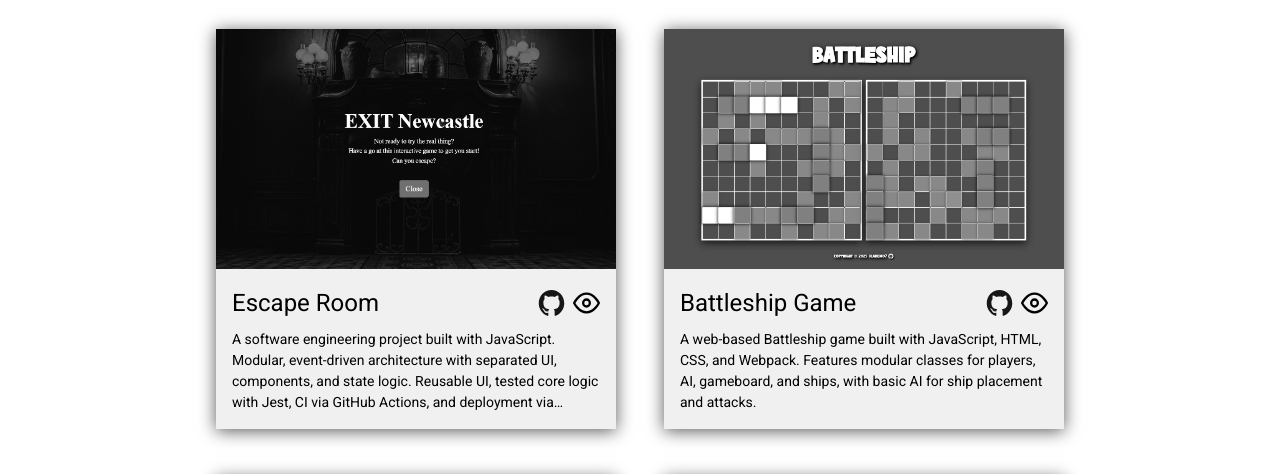
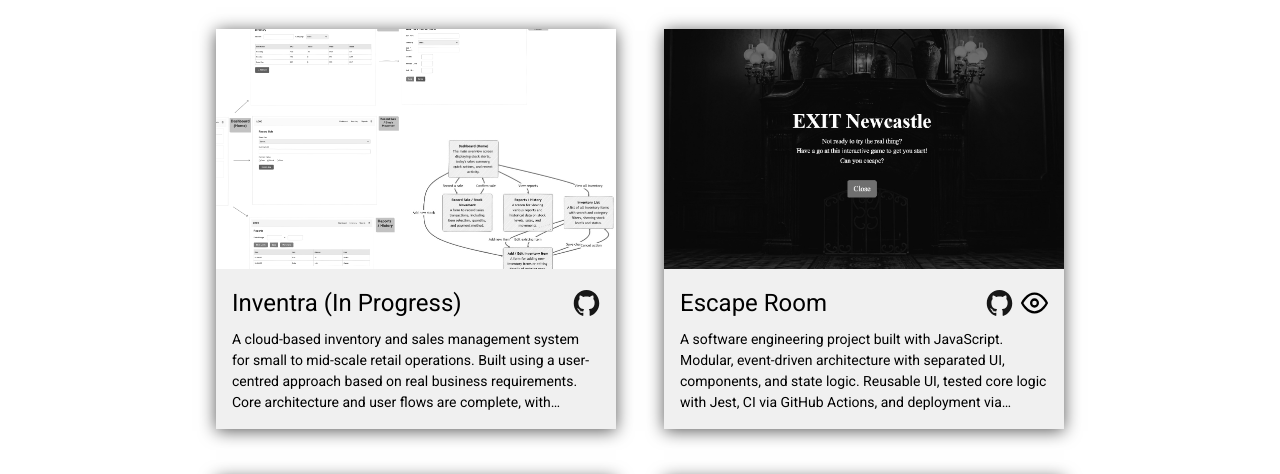
Before and after one commit to Blakem07/homepage, a website built with webpack: page src/template.html in a window 1280 px wide. Shown: the part 665-1139 px from the top of the page. Built offline with nearby package versions, Linux system fonts and the light colour scheme; grey boxes are pictures that could not be loaded.

Commit message:
feat: add inventra in progress card

```diff
--- a/src/styles.css
+++ b/src/styles.css
@@ -315,7 +315,7 @@ body::before {
 
 .project-card:hover {
   transform: scale(1.01);
-  filter: grayscale(0%) brightness(120%);
+  filter: grayscale(0%);
 }
 
 /* ==========================================================================
--- a/src/template.html
+++ b/src/template.html
@@ -1,4 +1,4 @@
-<!DOCTYPE html>
+<!doctype html>
 <html lang="en">
   <head>
     <meta charset="UTF-8" />
@@ -19,12 +19,12 @@
       <div id="about-me-container">
         <h2>About Me</h2>
         <p>
-          My journey into development began with JavaScript, where I quickly realized my
-          passion for creating digital experiences. I specialize in using HTML, CSS, and
-          JavaScript to build websites that are not only functional but also visually
-          captivating. When I'm not immersed in code, you'll often find me reading, training,
-          or enjoying a peaceful walk in nature. I'm excited to keep growing, tackling new
-          challenges, and advancing my skills in web development!
+          My journey into development began with JavaScript, where I quickly realized my passion for
+          creating digital experiences. I specialize in using HTML, CSS, and JavaScript to build
+          websites that are not only functional but also visually captivating. When I'm not immersed
+          in code, you'll often find me reading, training, or enjoying a peaceful walk in nature.
+          I'm excited to keep growing, tackling new challenges, and advancing my skills in web
+          development!
         </p>
         <div class="icon-container">
           <a href="https://github.com/Blakem07" target="_blank" rel="noopener noreferrer">
@@ -44,6 +44,30 @@
     <main>
       <h2>My Work</h2>
       <div class="project-cards-container">
+        <div id="inventra-project" class="project-card">
+          <img src="inventra-wireframes.png" alt="Inventra inventory system wireframe preview" />
+          <div class="project-info">
+            <div class="project-links">
+              <h3>Inventra (In Progress)</h3>
+              <div class="project-icons">
+                <a
+                  href="https://github.com/Blakem07/inventra"
+                  target="_blank"
+                  rel="noopener noreferrer"
+                  aria-label="View source code on GitHub"
+                >
+                  <img src="github-icon.svg" alt="GitHub logo" />
+                </a>
+              </div>
+            </div>
+            <p>
+              A cloud-based inventory and sales management system for small to mid-scale retail
+              operations. Built using a user-centred approach based on real business requirements.
+              Core architecture and user flows are complete, with backend services currently under
+              active development.
+            </p>
+          </div>
+        </div>
         <div id="escape-room-project" class="project-card">
           <img src="escape-room.png" alt="Escape Room game preview" />
           <div class="project-info">
@@ -71,8 +95,8 @@
             </div>
             <p>
               A software engineering project built with JavaScript. Modular, event-driven
-              architecture with separated UI, components, and state logic. Reusable UI, tested
-              core logic with Jest, CI via GitHub Actions, and deployment via GitHub Pages.
+              architecture with separated UI, components, and state logic. Reusable UI, tested core
+              logic with Jest, CI via GitHub Actions, and deployment via GitHub Pages.
             </p>
           </div>
         </div>
@@ -102,9 +126,9 @@
               </div>
             </div>
             <p>
-              A web-based Battleship game built with JavaScript, HTML, CSS, and Webpack.
-              Features modular classes for players, AI, gameboard, and ships, with basic AI for
-              ship placement and attacks.
+              A web-based Battleship game built with JavaScript, HTML, CSS, and Webpack. Features
+              modular classes for players, AI, gameboard, and ships, with basic AI for ship
+              placement and attacks.
             </p>
           </div>
         </div>
@@ -134,9 +158,9 @@
               </div>
             </div>
             <p>
-              A dynamic weather application built with vanilla JavaScript. Fetches real-time
-              weather data from an API and displays it with animated backgrounds, temperature
-              unit toggling, and smooth UI transitions.
+              A dynamic weather application built with vanilla JavaScript. Fetches real-time weather
+              data from an API and displays it with animated backgrounds, temperature unit toggling,
+              and smooth UI transitions.
             </p>
           </div>
         </div>
@@ -166,9 +190,9 @@
               </div>
             </div>
             <p>
-              A simple, intuitive Todo List app built with vanilla JavaScript. Allows users to
-              add, edit, and delete tasks. Includes task filtering by status and local storage
-              for persistent task data.
+              A simple, intuitive Todo List app built with vanilla JavaScript. Allows users to add,
+              edit, and delete tasks. Includes task filtering by status and local storage for
+              persistent task data.
             </p>
           </div>
         </div>
```
Also changed, not shown: public/inventra-wireframes.png (added), 1 other file.
